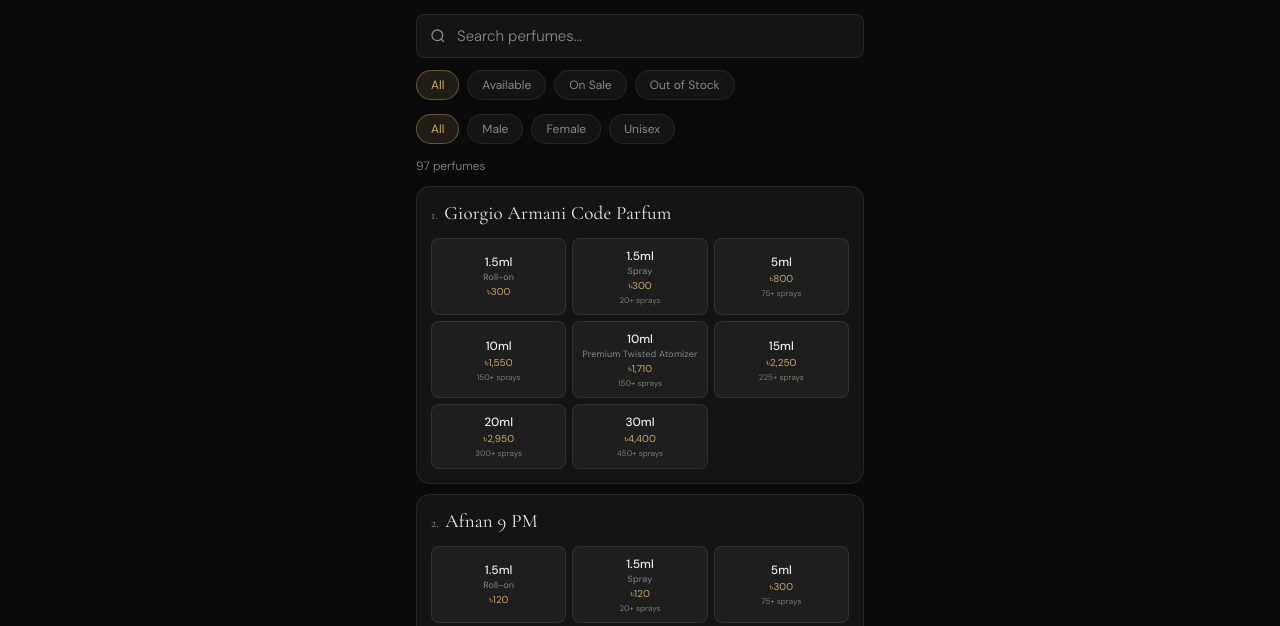
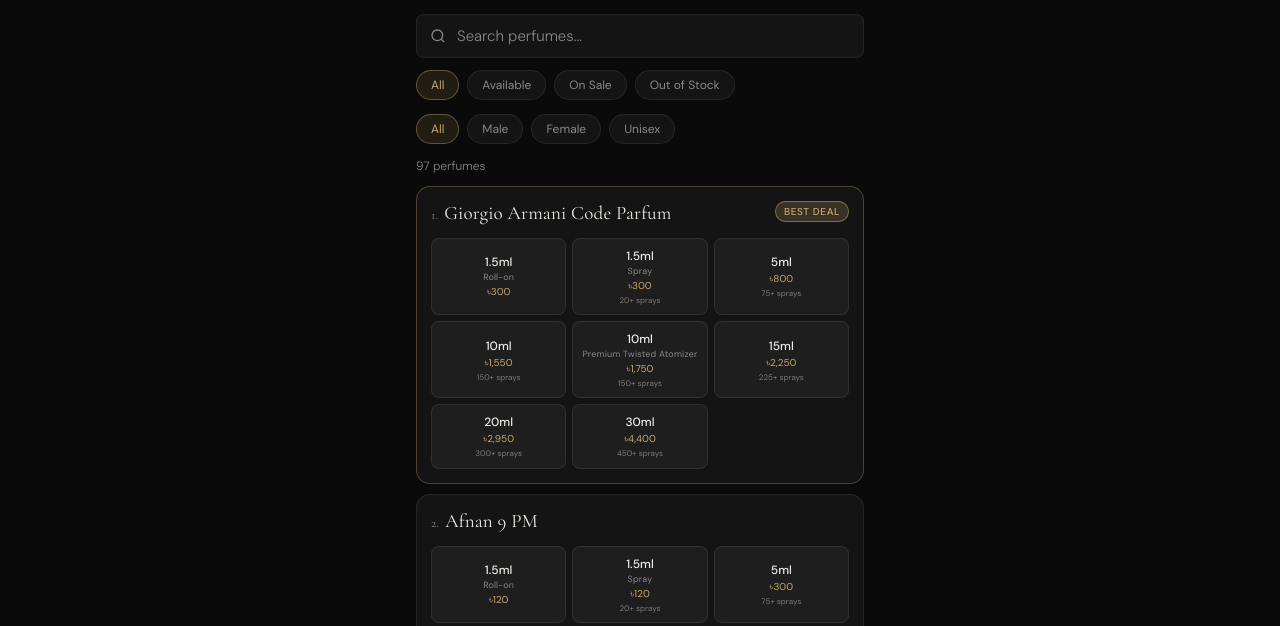
Before and after one commit to Fragranza/Fragranza, a plain HTML site: page index.html in a window 1280 px wide. Shown: the part 107-733 px from the top of the page. Drawn offline with nearby package versions, Linux system fonts and the light colour scheme.

Commit message:
Update index.html

```diff
--- a/index.html
+++ b/index.html
@@ -258,6 +258,8 @@ const SIZES = [2,5,10,15,20,30];
 const VARIANTS = { roll: 'Roll-on', spray: 'Spray', atomizer: 'Premium Twisted Atomizer' };
 // Premium Twisted Atomizer = 10ml price + this amount
 const ATOMIZER_EXTRA = 160;
+// A perfume can carry its own premium price (field "premium10"); otherwise it is 10 ml price + ATOMIZER_EXTRA
+function atomExtra(p) { return p && p.premium10 > 0 ? p.premium10 - p.prices[10] : ATOMIZER_EXTRA; }
 // Approx. spray counts, shown on the site only (never added to the order text)
 const SPRAYS = { 2: '20+', 5: '75+', 10: '150+', 15: '225+', 20: '300+', 30: '450+' };
 function sizeText(o) { return sizeLabel(o.size) + 'ml' + (o.variant ? ' ' + VARIANTS[o.variant] : ''); }
@@ -345,9 +347,9 @@ function renderCatalog() {
   if (!list.length) { el.innerHTML = '<div class="no-results">No perfumes found</div>'; return; }
   el.innerHTML = '<div class="count-label">' + list.length + ' perfume' + (list.length !== 1 ? 's' : '') + '</div>' +
     list.map((p, idx) => {
-      const badges = (p.featured ? '<span class="badge badge-featured">Featured</span>' : '') + (p.offer ? '<span class="badge badge-offer">' + offerBadgeText(p) + '</span>' : '') + (p.sale ? '<span class="badge badge-sale">Sale</span>' : '') + (p.out ? '<span class="badge badge-out">Out of Stock</span>' : '');
+      const badges = (p.tag ? '<span class="badge badge-featured">' + esc(p.tag) + '</span>' : '') + (p.featured ? '<span class="badge badge-featured">Featured</span>' : '') + (p.offer ? '<span class="badge badge-offer">' + offerBadgeText(p) + '</span>' : '') + (p.sale ? '<span class="badge badge-sale">Sale</span>' : '') + (p.out ? '<span class="badge badge-out">Out of Stock</span>' : '');
       const mkBtn = (s, v) => {
-        const extra = v === 'atomizer' ? ATOMIZER_EXTRA : 0;
+        const extra = v === 'atomizer' ? atomExtra(p) : 0;
         const base = p.prices[s] + extra;
         const eff = effectivePrice(p, s) + extra;
         return '<button class="size-btn" onclick="addToOrder(' + p.id + ',' + s + ',' + (v ? "'" + v + "'" : 'null') + ')" ' + (p.out ? 'disabled' : '') + '>' +
@@ -366,7 +368,7 @@ function renderCatalog() {
         rowHtml([slot(10,null), slot(10,'atomizer'), slot(15,null)], 'g3') +
         rowHtml([slot(20,null), slot(30,null), '<div></div>'], 'g3') +
         '</div>';
-      return '<div class="p-card ' + (p.out ? 'out-of-stock' : '') + (p.featured ? ' featured-card' : '') + '">' +
+      return '<div class="p-card ' + (p.out ? 'out-of-stock' : '') + ((p.featured || p.tag) ? ' featured-card' : '') + '">' +
         '<div class="p-header">' +
           '<div style="flex:1;min-width:0;">' +
             '<div class="p-display-name"><span class="p-sl">' + (idx + 1) + '.</span>' + esc(p.displayName || p.name) + '</div>' +
@@ -382,7 +384,7 @@ function renderCatalog() {
 function addToOrder(pid, size, variant) {
   const p = perfumes.find(x => x.id === pid);
   if (!p || p.out) return;
-  order.push({ pid, size, variant: variant || null, price: effectivePrice(p, size) + (variant === 'atomizer' ? ATOMIZER_EXTRA : 0), name: p.name });
+  order.push({ pid, size, variant: variant || null, price: effectivePrice(p, size) + (variant === 'atomizer' ? atomExtra(p) : 0), name: p.name });
   updateBadge();
   showToast(p.name.split(' ')[0] + ' ' + sizeText({ size, variant }) + ' added');
 }
```
